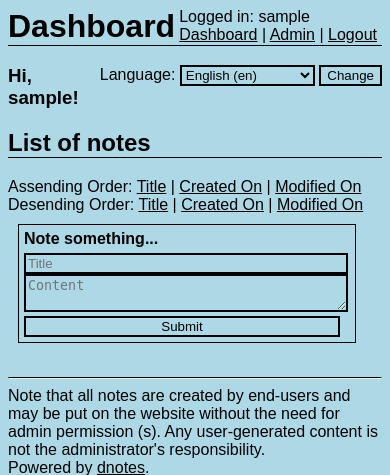
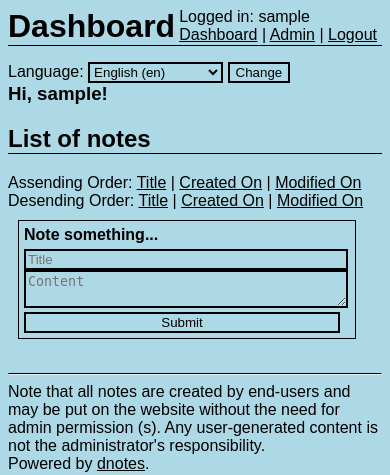
Before and after one commit to Emojigit/dnotes, a Django app: page /dashboard/ in a window 390 px wide. Shown: the top 475 px of the page. Run offline with Django 4.2, Linux system fonts and the light colour scheme; the visitor is signed in with stand-in values (Sample User, id 1); data that the repository does not hold is empty.

Commit message:
css language float

```diff
--- a/dnotes/static/main.css
+++ b/dnotes/static/main.css
@@ -23,6 +23,32 @@
         --text: #000;
         --a: blue;
         --details: lightgrey;
+    }
+}
+
+#welcome {
+    /* W3 CSS Default settings of h3 */
+    display: block;
+    font-size: 1.17em;
+    margin-top: 1em;
+    margin-bottom: 1em;
+    margin-left: 0;
+    margin-right: 0;
+    font-weight: bold;
+}
+
+#langselect {
+    margin-top: unset;
+    float: right;
+}
+
+@media (max-width: 470px) {
+    #langselect {
+        float: unset;
+        margin-top: 1em;
+    }
+    #welcome {
+        margin-top: unset;
     }
 }
 
@@ -61,17 +87,6 @@ body {
 .sep-pipe > span:not(:last-child)::after {
     content: "\00a0|\00a0";
     display: inline-block;
-}
-
-#welcome {
-    /* W3 CSS Default settings of h3 */
-    display: block;
-    font-size: 1.17em;
-    margin-top: 1em;
-    margin-bottom: 1em;
-    margin-left: 0;
-    margin-right: 0;
-    font-weight: bold;
 }
 
 .contentgrid {
--- a/dnotes/templates/dashboard.html
+++ b/dnotes/templates/dashboard.html
@@ -2,7 +2,7 @@
 {% load i18n %}
 
 {% block bodycontent %}
-    <form action="{% url 'set_language' %}" method="post" style="float: right;">{% csrf_token %}
+    <form action="{% url 'set_language' %}" method="post" id="langselect">{% csrf_token %}
         <input name="next" type="hidden" value="/dashboard/">
         {% get_current_language as LANGUAGE_CODE %}
         <label for="languages">{% if LANGUAGE_CODE != "en" %}<span lang="en">(Language)</span> {% endif %}{% blocktranslate %}Language: {% endblocktranslate %}</label>
```
